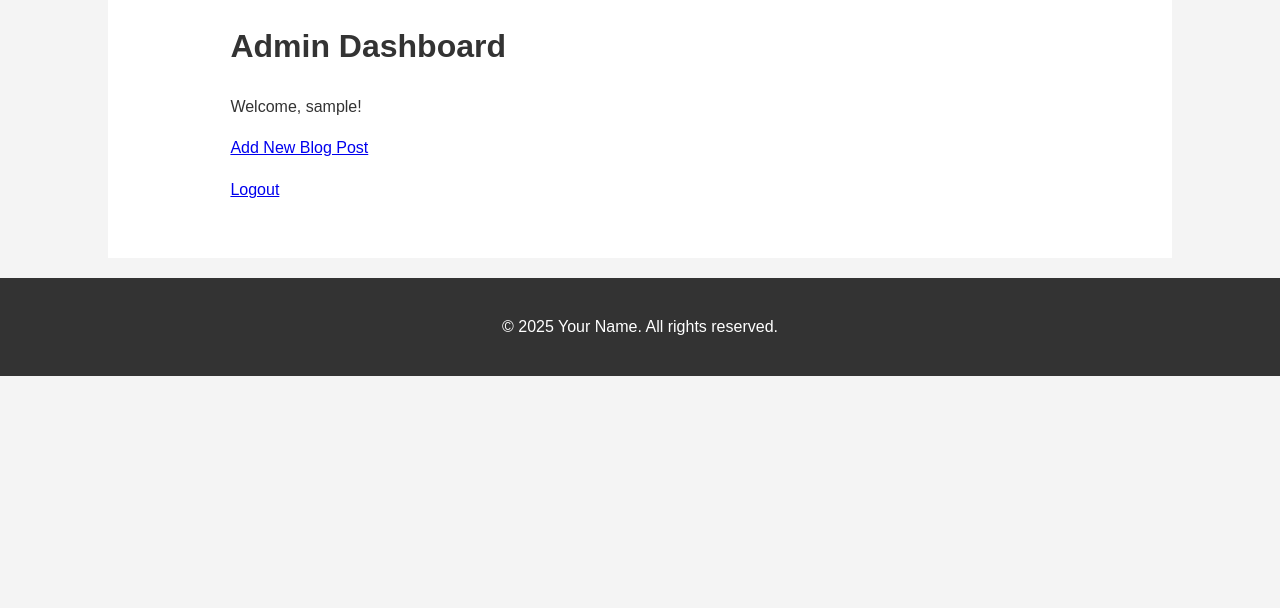
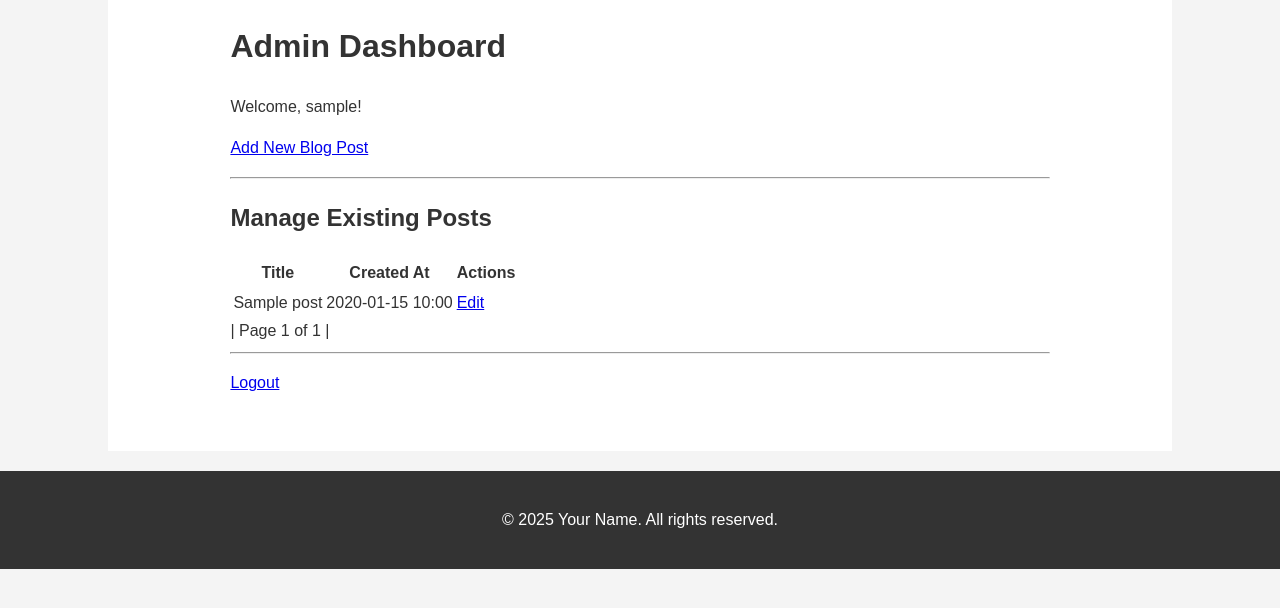
Before and after one commit to stagezero-42/flask-portfolio-blog, a Flask app: page /admin/dashboard in a window 1280 px wide. Shown: the part 78-686 px from the top of the page. Run offline with Flask 3, Linux system fonts and the light colour scheme; a user stored in the database is signed in; tables that the repository leaves empty hold one stand-in row (values such as "Sample post").

Commit message:
Dashboard now allows edit, image files are reused if existing

```diff
--- a/app/admin/routes.py
+++ b/app/admin/routes.py
@@ -42,10 +42,15 @@ def logout():
     return redirect(url_for('main.index'))
 
 
-@admin.route('/dashboard')
+@admin.route('/dashboard') # A simple dashboard page
 @login_required
 def dashboard():
-    return render_template('admin/dashboard.html', title='Admin Dashboard')
+    page = request.args.get('page', 1, type=int)
+    # Fetch posts, ordered by most recent, and paginate them
+    posts_pagination = Post.query.order_by(Post.created_at.desc()).paginate(
+        page=page, per_page=10 # Adjust per_page as needed
+    )
+    return render_template('admin/dashboard.html', title='Admin Dashboard', posts=posts_pagination)
 
 
 @admin.route('/add_post', methods=['GET', 'POST'])
@@ -66,32 +71,118 @@ def add_post():
     return render_template('admin/add_post.html', title='Add New Post', form=form)
 
 
-# New route to handle Trix file uploads
+@admin.route('/edit_post/<int:post_id>', methods=['GET', 'POST'])
+@login_required
+def edit_post(post_id):
+    post = Post.query.get_or_404(post_id)
+    # You might want to add an ownership check here if posts are tied to users
+    # For example: if post.author != current_user and not current_user.is_admin_role():
+    #                  abort(403)
+
+    form = PostForm(obj=post)  # Pre-populate form with post data
+
+    if form.validate_on_submit():
+        post.title = form.title.data
+        post.content = form.content.data
+        # If you add a 'last_modified_at' field to your Post model, update it here
+        # post.last_modified_at = datetime.utcnow()
+        db.session.commit()
+        flash('Blog post updated successfully!', 'success')
+        return redirect(url_for('admin.dashboard'))  # Or redirect to the main blog page or the edited post
+
+    # For GET requests, the form is already populated because of obj=post
+    # The 'form.content.data' will correctly populate the hidden input for Trix
+    # because when add_post.html (or edit_post.html) renders:
+    # <input id="content" type="hidden" name="content" value="{{ form.content.data if form.content.data else '' }}">
+    # this will use the pre-populated data.
+
+    return render_template('admin/edit_post.html', title=f'Edit Post: "{post.title}"', form=form, post_id=post.id)
+
+
+# Route to handle Trix file uploads
 @admin.route('/upload_trix_attachment', methods=['POST'])
 @login_required
-@csrf.exempt  # If you are using Flask-SeaSurf or similar global CSRF, you might need to exempt this for XHR
+# If you are sending the CSRF token with your AJAX request (as in the JS example),
+# you might not need @csrf.exempt. Test carefully.
+# If CSRF is handled globally and you don't send token with AJAX, exemption might be needed.
+# For this example, assuming token is sent with JS:
+# @csrf.exempt
 def upload_trix_attachment():
     file = request.files.get('file')
-    if file and allowed_file(file.filename):
-        filename = secure_filename(file.filename)
-        # Ensure the upload folder exists (though we also do this in Config.init_app)
+    if not file:
+        return jsonify({'error': 'No file part in the request.'}), 400
+    if file.filename == '':
+        return jsonify({'error': 'No file selected.'}), 400
+
+    if allowed_file(file.filename):
+        original_filename = secure_filename(file.filename)
         upload_folder = current_app.config['UPLOAD_FOLDER']
-        if not os.path.exists(upload_folder):
-            os.makedirs(upload_folder)
 
-        filepath = os.path.join(upload_folder, filename)
+        # Get the size of the uploaded file
+        # To do this without saving, we need to read its stream.
+        # file.seek(0, os.SEEK_END) would find the end, then file.tell() gives size.
+        # But we need to be careful not to consume the stream if we save it later.
+        # A common way is to save to a temporary location or read into memory if files are small.
+        # For simplicity here, let's get the size after checking existence and before deciding to save.
+        # A more robust way for large files would be to stream to a temp file or use a lib.
 
-        # Avoid overwriting existing files by appending a number if necessary
-        base, ext = os.path.splitext(filepath)
-        counter = 1
-        while os.path.exists(filepath):
-            filepath = f"{base}_{counter}{ext}"
-            counter += 1
+        potential_filepath = os.path.join(upload_folder, original_filename)
+        file_url = None
+        saved_new_file = False
 
-        file.save(filepath)
+        if os.path.exists(potential_filepath):
+            # File with the same name exists, check size
+            try:
+                existing_file_size = os.path.getsize(potential_filepath)
 
-        # Construct the URL for the saved file
-        file_url = url_for('static', filename=f'media_files/{os.path.basename(filepath)}', _external=True)
+                # Get size of the uploaded file. Read its content to determine the size.
+                # This reads the entire file into memory to get its length.
+                # For very large files, this might be an issue.
+                uploaded_file_content = file.read()
+                uploaded_file_size = len(uploaded_file_content)
+                # Reset stream position so it can be read again by file.save() if needed
+                file.seek(0)
 
-        return jsonify({'url': file_url}), 200
-    return jsonify({'error': 'Upload failed or file type not allowed'}), 400
+                if existing_file_size == uploaded_file_size:
+                    # Same name, same size - assume it's the same file
+                    current_app.logger.info(f"Reusing existing file (same name and size): {original_filename}")
+                    file_url = url_for('static', filename=f'media_files/{original_filename}', _external=True)
+                else:
+                    # Same name, different size - save with counter
+                    current_app.logger.info(
+                        f"File with name '{original_filename}' exists but different size. Saving new version.")
+                    base, ext = os.path.splitext(original_filename)
+                    counter = 1
+                    new_filename = f"{base}_{counter}{ext}"
+                    filepath_to_save = os.path.join(upload_folder, new_filename)
+                    while os.path.exists(filepath_to_save):
+                        counter += 1
+                        new_filename = f"{base}_{counter}{ext}"
+                        filepath_to_save = os.path.join(upload_folder, new_filename)
+
+                    file.save(filepath_to_save)  # Save the new file with the new name
+                    saved_new_file = True
+                    current_app.logger.info(f"Saved new file as: {new_filename}")
+                    file_url = url_for('static', filename=f'media_files/{new_filename}', _external=True)
+
+            except Exception as e:
+                current_app.logger.error(f"Error processing file {original_filename} or its existing counterpart: {e}")
+                return jsonify({'error': 'Server error during file processing.'}), 500
+        else:
+            # File does not exist, save it with the original secure name
+            try:
+                file.save(potential_filepath)
+                saved_new_file = True
+                current_app.logger.info(f"Saved new file: {original_filename}")
+                file_url = url_for('static', filename=f'media_files/{original_filename}', _external=True)
+            except Exception as e:
+                current_app.logger.error(f"Error saving new file {original_filename}: {e}")
+                return jsonify({'error': 'Server error during file save.'}), 500
+
+        if file_url:
+            return jsonify({'url': file_url}), 200
+        else:
+            # This case should ideally not be reached if logic is correct
+            return jsonify({'error': 'File processing failed for an unknown reason.'}), 500
+
+    return jsonify({'error': 'File type not allowed.'}), 400
--- a/app/admin/templates/admin/dashboard.html
+++ b/app/admin/templates/admin/dashboard.html
@@ -5,7 +5,49 @@
 <div class="container">
     <h1>{{ title }}</h1>
     <p>Welcome, {{ current_user.username }}!</p>
-    <p><a href="{{ url_for('admin.add_post') }}">Add New Blog Post</a></p>
-    <p><a href="{{ url_for('admin.logout') }}">Logout</a></p>
+    <p><a href="{{ url_for('admin.add_post') }}" class="btn btn-primary">Add New Blog Post</a></p>
+
+    <hr>
+    <h2>Manage Existing Posts</h2>
+    {% if posts and posts.items %} {# Assuming pagination, adjust if not #}
+        <table class="table table-striped">
+            <thead>
+                <tr>
+                    <th>Title</th>
+                    <th>Created At</th>
+                    <th>Actions</th>
+                </tr>
+            </thead>
+            <tbody>
+                {% for post in posts.items %}
+                <tr>
+                    <td>{{ post.title }}</td>
+                    <td>{{ post.created_at.strftime('%Y-%m-%d %H:%M') }}</td>
+                    <td>
+                        <a href="{{ url_for('admin.edit_post', post_id=post.id) }}" class="btn btn-sm btn-outline-secondary">Edit</a>
+                        {# Add a delete button later if needed #}
+                        {# <a href="{{ url_for('admin.delete_post', post_id=post.id) }}" class="btn btn-sm btn-outline-danger" onclick="return confirm('Are you sure you want to delete this post?');">Delete</a> #}
+                    </td>
+                </tr>
+                {% endfor %}
+            </tbody>
+        </table>
+        {# Pagination links for posts list #}
+        {% if posts.has_prev %}<a href="{{ url_for('admin.dashboard', page=posts.prev_num) }}">&laquo; Newer posts</a>{% endif %}
+        | Page {{ posts.page }} of {{ posts.pages }} |
+        {% if posts.has_next %}<a href="{{ url_for('admin.dashboard', page=posts.next_num) }}">Older posts &raquo;</a>{% endif %}
+    {% elif posts %} {# Handle case where posts might not be a pagination object but a simple list, though pagination is better #}
+        <p>No posts found.</p>
+        {% for post in posts %} <p>
+                {{ post.title }} -
+                <a href="{{ url_for('admin.edit_post', post_id=post.id) }}" class="btn btn-sm btn-outline-secondary">Edit</a>
+            </p>
+        {% endfor %}
+    {% else %}
+        <p>No blog posts yet. <a href="{{ url_for('admin.add_post') }}">Add one now!</a></p>
+    {% endif %}
+
+    <hr>
+    <p><a href="{{ url_for('admin.logout') }}" class="btn btn-info">Logout</a></p>
 </div>
 {% endblock %}
```
Also changed, not shown: app/admin/templates/admin/edit_post.html (added, +107 -0 lines).
